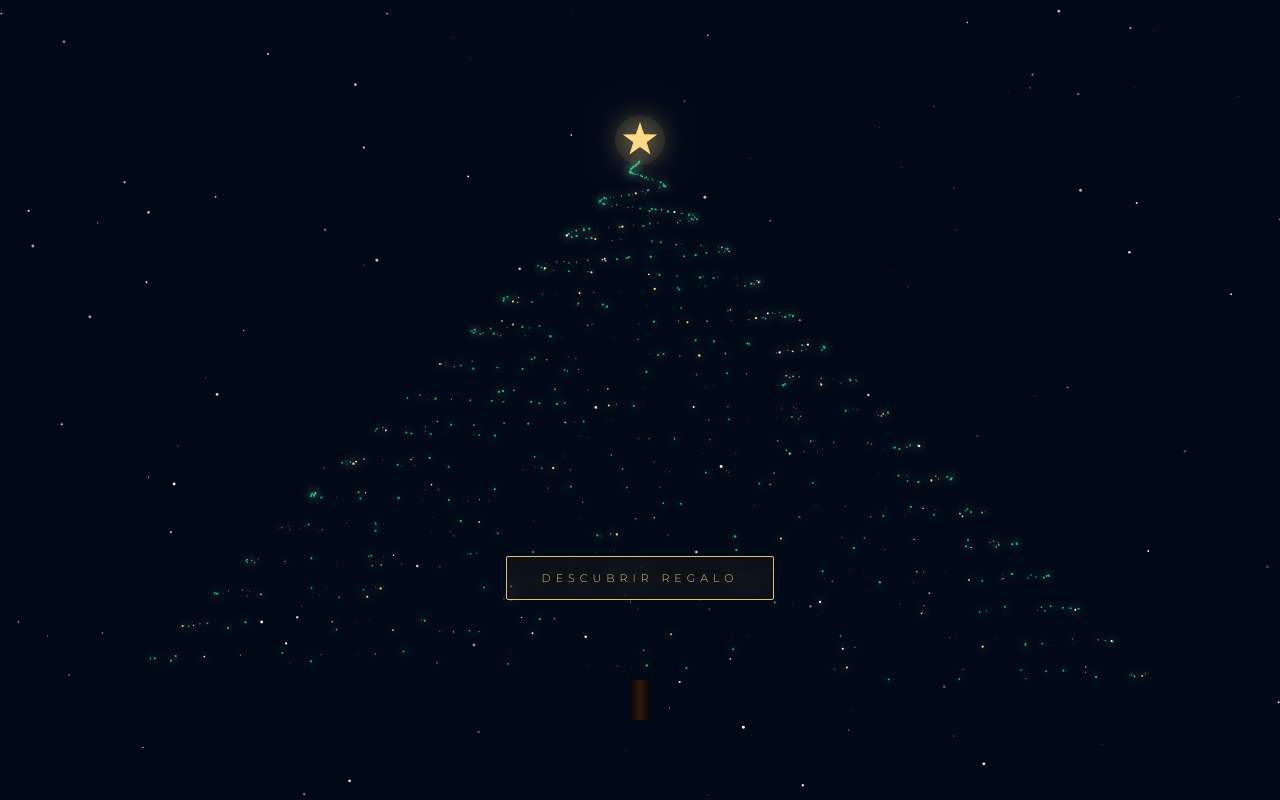
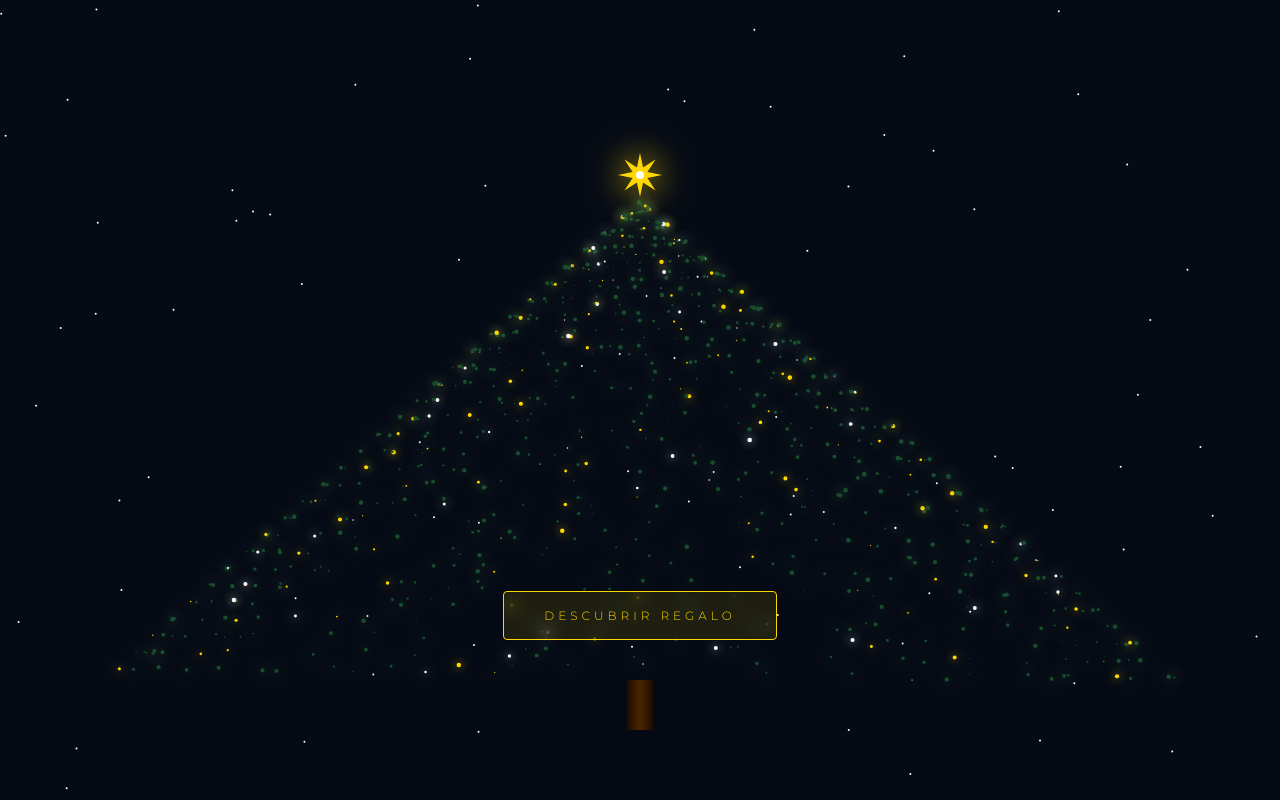
Before and after one commit to Angel2117/Regalo, a plain HTML site: page index.html in a window 1280 px wide. Shown: the top 800 px of the page. Drawn offline with Linux system fonts and the light colour scheme; animation ran at ten frames a second.

Commit message:
Update index.html

```diff
--- a/index.html
+++ b/index.html
@@ -3,52 +3,50 @@
 <head>
     <meta charset="UTF-8">
     <meta name="viewport" content="width=device-width, initial-scale=1.0, maximum-scale=1.0, user-scalable=no">
-    <title>Para Vane 💫</title>
+    <title>Para Vane 💫🫶🏻</title>
     <link href="https://fonts.googleapis.com/css2?family=Dancing+Script:wght@700&family=Montserrat:wght@300&display=swap" rel="stylesheet">
     <style>
-        :root { --gold: #e5c06d; --bg: #010816; }
+        :root { --gold: #ffd700; --white: #ffffff; --green: #0f5132; --bg: #050a14; }
         body { margin: 0; background: var(--bg); overflow: hidden; display: flex; justify-content: center; align-items: center; height: 100vh; }
 
-        canvas { position: absolute; transition: all 1.8s cubic-bezier(0.4, 0, 0.2, 1); z-index: 1; width: 100%; height: 100%; }
-        .canvas-shift { transform: translateY(-15%) scale(0.8); filter: blur(3px); opacity: 0.5; }
+        canvas { position: absolute; transition: all 1.5s cubic-bezier(0.4, 0, 0.2, 1); z-index: 1; }
+        .canvas-shift { transform: translateY(-20%) scale(0.8); filter: blur(3px); opacity: 0.3; }
 
-        #ui-layer { position: absolute; bottom: 25%; z-index: 100; text-align: center; width: 100%; }
+        #ui-layer { position: absolute; bottom: 20%; z-index: 100; width: 100%; text-align: center; }
 
         button {
-            padding: 14px 35px;
-            background: rgba(229, 192, 109, 0.05);
+            padding: 16px 40px;
+            background: rgba(255, 215, 0, 0.1);
             color: var(--gold);
-            border: 1px solid var(--gold);
+            border: 1.5px solid var(--gold);
             cursor: pointer;
             font-family: 'Montserrat', sans-serif;
-            font-size: 11px;
-            font-weight: 300;
-            letter-spacing: 5px;
-            border-radius: 2px;
+            font-size: 12px;
+            letter-spacing: 4px;
+            border-radius: 4px;
             backdrop-filter: blur(8px);
-            transition: all 0.5s;
             text-transform: uppercase;
         }
 
         #letter {
             position: absolute;
             bottom: -100%;
-            width: 80%;
-            max-width: 320px;
+            width: 85%;
+            max-width: 350px;
             background: #fffef0;
-            padding: 40px 25px;
+            padding: 35px 25px;
             box-shadow: 0 10px 50px rgba(0,0,0,0.9);
-            transition: all 1.5s cubic-bezier(0.19, 1, 0.22, 1);
+            transition: all 1.2s cubic-bezier(0.2, 1, 0.3, 1);
             z-index: 150;
-            border-radius: 4px;
+            border-radius: 8px;
             text-align: center;
         }
 
-        #letter.active { bottom: 15%; opacity: 1; }
+        #letter.active { bottom: 15%; opacity: 1; transform: rotate(-1deg); }
 
-        .letter-content { color: #2c3e50; font-family: 'Montserrat', sans-serif; font-size: 15px; line-height: 1.8; }
-        .letter-content h2 { font-family: 'Dancing Script', cursive; font-size: 30px; color: #b22222; margin-bottom: 20px; }
-        .signature { margin-top: 25px; font-weight: bold; color: #b22222; font-family: 'Dancing Script', cursive; font-size: 22px; }
+        .letter-content { color: #2c3e50; font-family: 'Montserrat', sans-serif; font-size: 16px; line-height: 1.8; }
+        .letter-content h2 { font-family: 'Dancing Script', cursive; font-size: 32px; color: #b22222; margin: 0 0 15px 0; }
+        .signature { margin-top: 25px; font-weight: bold; color: #b22222; font-family: 'Dancing Script', cursive; font-size: 24px; }
     </style>
 </head>
 <body>
@@ -57,7 +55,7 @@
     <canvas id="treeCanvas"></canvas>
 
     <div id="ui-layer">
-        <button id="mainBtn" onclick="reveal()">Descubrir Regalo</button>
+        <button id="mainBtn" onclick="openGift()">Descubrir Regalo</button>
     </div>
 
     <div id="letter">
@@ -72,93 +70,85 @@
 <script>
 const canvas = document.getElementById('treeCanvas');
 const ctx = canvas.getContext('2d');
-let w, h, particles = [], stars_bg = [];
+let w, h, particles = [], stars = [];
 
 function init() {
     w = canvas.width = window.innerWidth;
     h = canvas.height = window.innerHeight;
 
-    // Partículas del árbol (Hélice densa)
     particles = [];
-    for (let i = 0; i < 1000; i++) {
+    for (let i = 0; i < 900; i++) {
         particles.push({
-            h: i,
-            angle: i * 0.1,
+            index: i,
+            angle: i * 0.2,
             speed: 0.005 + Math.random() * 0.01,
-            color: i % 15 === 0 ? '#ffffff' : (i % 8 === 0 ? '#ffda85' : '#10b981'),
-            size: Math.random() * 1.2
+            color: i % 15 === 0 ? '#ffffff' : (i % 7 === 0 ? '#ffd700' : '#1a4d2e'),
+            size: Math.random() * 1.8 + 0.5
         });
     }
-
-    // Estrellas de fondo
-    stars_bg = Array.from({length: 150}, () => ({
-        x: Math.random() * w,
-        y: Math.random() * h,
-        size: Math.random() * 1.5,
-        o: Math.random()
-    }));
+    stars = Array.from({length: 80}, () => ({ x: Math.random() * w, y: Math.random() * h, s: Math.random() }));
 }
 
 function draw() {
-    ctx.fillStyle = '#010816';
+    ctx.fillStyle = '#050a14';
     ctx.fillRect(0, 0, w, h);
 
-    // Fondo estelar
-    stars_bg.forEach(s => {
-        ctx.fillStyle = `rgba(255, 255, 255, ${Math.abs(Math.sin(Date.now() * 0.001 + s.o * 10))})`;
-        ctx.beginPath(); ctx.arc(s.x, s.y, s.size, 0, 7); ctx.fill();
+    // Fondo estrellado
+    stars.forEach(s => {
+        ctx.fillStyle = `rgba(255,255,255,${0.3 + Math.abs(Math.sin(Date.now()*0.001 + s.s))})`;
+        ctx.beginPath(); ctx.arc(s.x, s.y, 1, 0, 7); ctx.fill();
     });
 
-    const cx = w / 2, cy = h * 0.85, treeH = h * 0.65;
+    const cx = w / 2, cy = h * 0.85, treeH = h * 0.6;
 
-    // Tronco
-    const g = ctx.createLinearGradient(cx-10, cy, cx+10, cy);
-    g.addColorStop(0, '#0a0502'); g.addColorStop(0.5, '#2d1b0d'); g.addColorStop(1, '#0a0502');
-    ctx.fillStyle = g; ctx.fillRect(cx - 8, cy, 16, 40);
+    // EL TRONCO (Sólido y detallado)
+    const trunkW = 26, trunkH = 50;
+    const grd = ctx.createLinearGradient(cx - 13, cy, cx + 13, cy);
+    grd.addColorStop(0, '#1a0d00'); grd.addColorStop(0.5, '#4d2600'); grd.addColorStop(1, '#1a0d00');
+    ctx.fillStyle = grd;
+    ctx.fillRect(cx - trunkW/2, cy, trunkW, trunkH);
 
-    // Render del árbol
+    // EL ÁRBOL (Partículas con Glow)
     particles.forEach((p, i) => {
         const r = i / particles.length;
-        const rad = (1 - r) * (w * 0.4);
+        const rad = (1 - r) * (w * 0.42);
         const y = cy - (r * treeH);
         const x = cx + Math.sin(p.angle) * rad;
 
-        ctx.shadowBlur = 8; ctx.shadowColor = p.color;
+        ctx.shadowBlur = 10; ctx.shadowColor = p.color;
         ctx.fillStyle = p.color;
         ctx.beginPath(); ctx.arc(x, y, p.size, 0, 7); ctx.fill();
         ctx.shadowBlur = 0;
         p.angle += p.speed;
     });
 
-    // LA ESTRELLA (Añadida y sofisticada)
-    drawMainStar(cx, cy - treeH - 20);
+    // LA ESTRELLA (8 puntas, brillante)
+    drawXmasStar(cx, cy - treeH - 25);
 
     requestAnimationFrame(draw);
 }
 
-function drawMainStar(x, y) {
+function drawXmasStar(x, y) {
     ctx.save();
-    ctx.shadowBlur = 30; ctx.shadowColor = "#ffda85";
-    ctx.fillStyle = "#ffda85";
+    ctx.shadowBlur = 35; ctx.shadowColor = "#ffd700";
+    ctx.fillStyle = "#ffd700";
     ctx.beginPath();
-    for(let i=0; i<10; i++) {
-        let r = i % 2 === 0 ? 18 : 7;
-        let a = i * Math.PI / 5 - Math.PI / 2;
+    for(let i = 0; i < 16; i++) {
+        let r = i % 2 === 0 ? 22 : 8;
+        let a = i * Math.PI / 8 - Math.PI / 2;
         ctx.lineTo(x + Math.cos(a) * r, y + Math.sin(a) * r);
     }
     ctx.closePath(); ctx.fill();
 
-    // Halo de la estrella
-    const pulse = 0.5 + Math.sin(Date.now() * 0.005) * 0.2;
-    ctx.fillStyle = `rgba(255, 218, 133, ${0.2 * pulse})`;
-    ctx.beginPath(); ctx.arc(x, y, 25, 0, 7); ctx.fill();
+    // Brillo central
+    ctx.fillStyle = "white";
+    ctx.beginPath(); ctx.arc(x, y, 4, 0, 7); ctx.fill();
     ctx.restore();
 }
 
-function reveal() {
-    const music = document.getElementById('bgMusic');
-    music.volume = 0.6;
-    music.play().catch(e => console.log("Audio block"));
+function openGift() {
+    const audio = document.getElementById('bgMusic');
+    audio.play().catch(() => {});
 
     document.getElementById('mainBtn').style.opacity = '0';
     setTimeout(() => {
```
